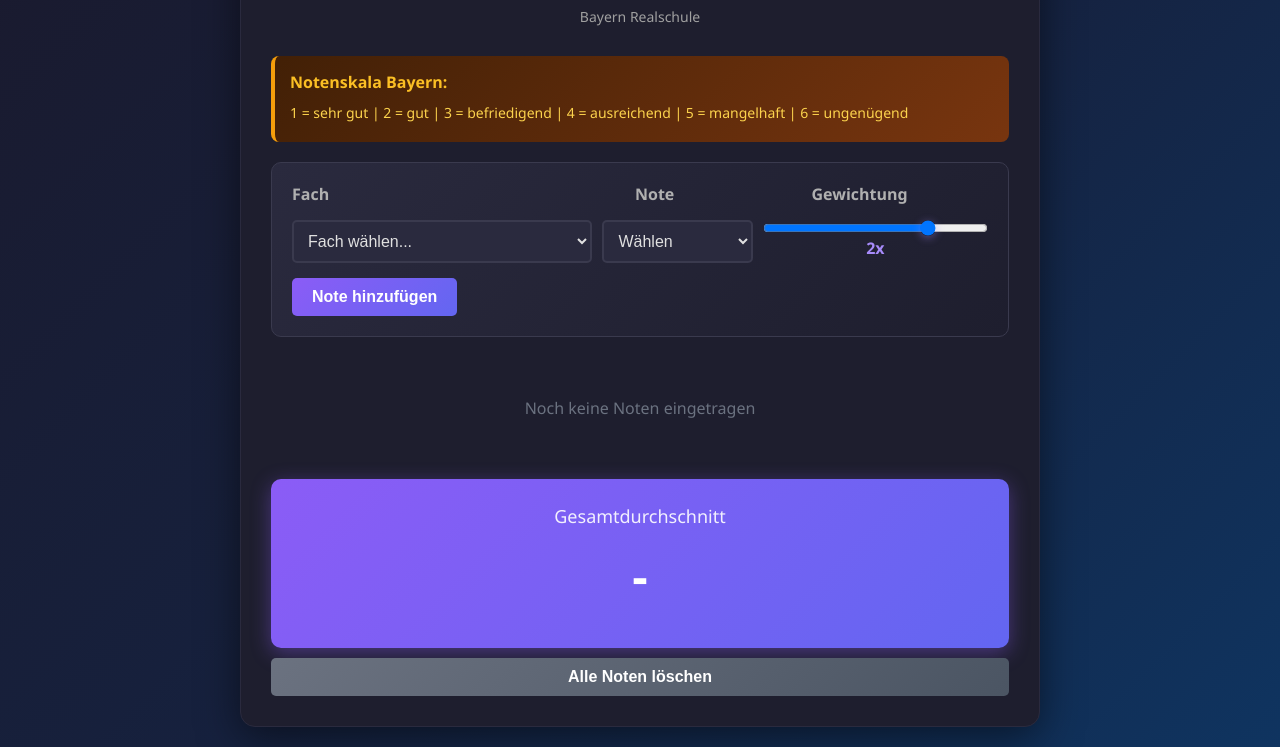
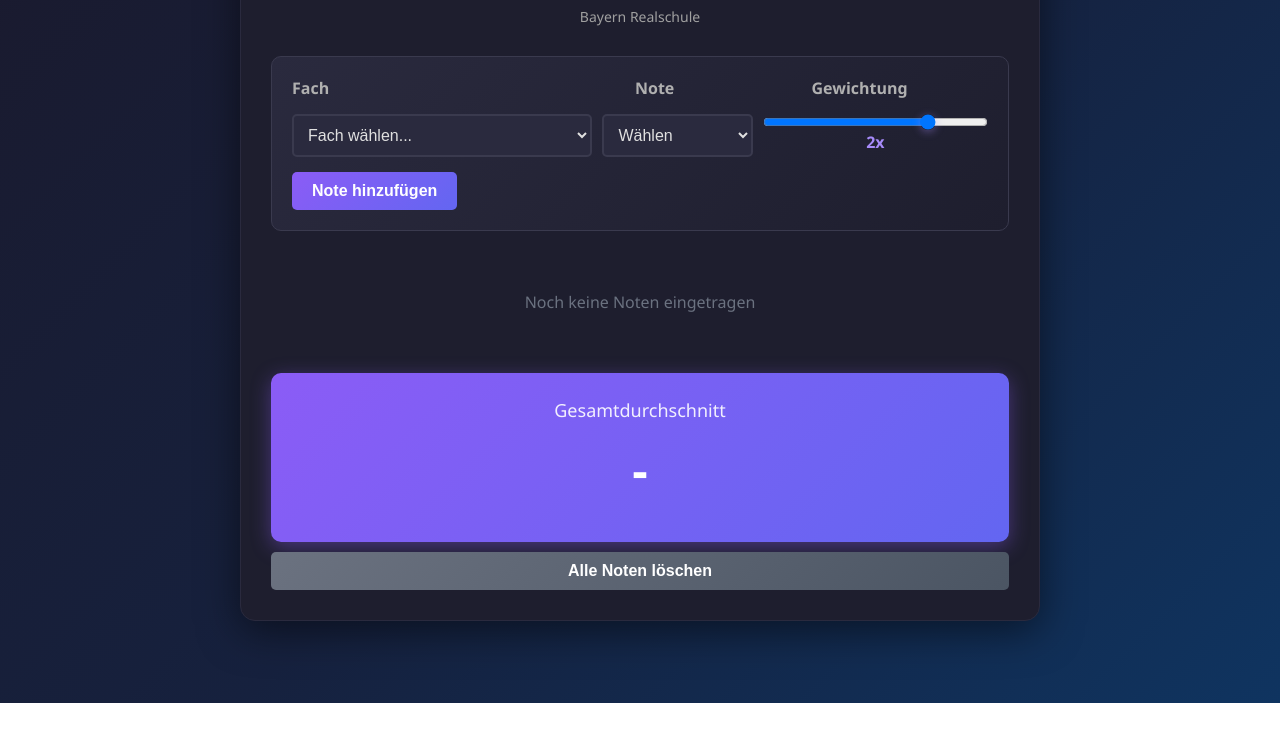
Before and after one commit to nils-112358/Rechner1, a plain HTML site: page index.html in a window 1280 px wide. Shown: the part 97-844 px from the top of the page. After the commit the page ends 800 px from the top, so only its background shows below. Drawn offline with Linux system fonts and the light colour scheme.

Commit message:
Remove note scale section from index.html
Removed the note scale section from the HTML.

```diff
--- a/index.html
+++ b/index.html
@@ -341,11 +341,6 @@
         <h1>📚 Notenrechner</h1>
         <div class="subtitle">Bayern Realschule</div>
 
-        <div class="note-scale">
-            <h3>Notenskala Bayern:</h3>
-            <p>1 = sehr gut | 2 = gut | 3 = befriedigend | 4 = ausreichend | 5 = mangelhaft | 6 = ungenügend</p>
-        </div>
-
         <div class="input-section">
             <div class="input-group">
                 <div>
```
